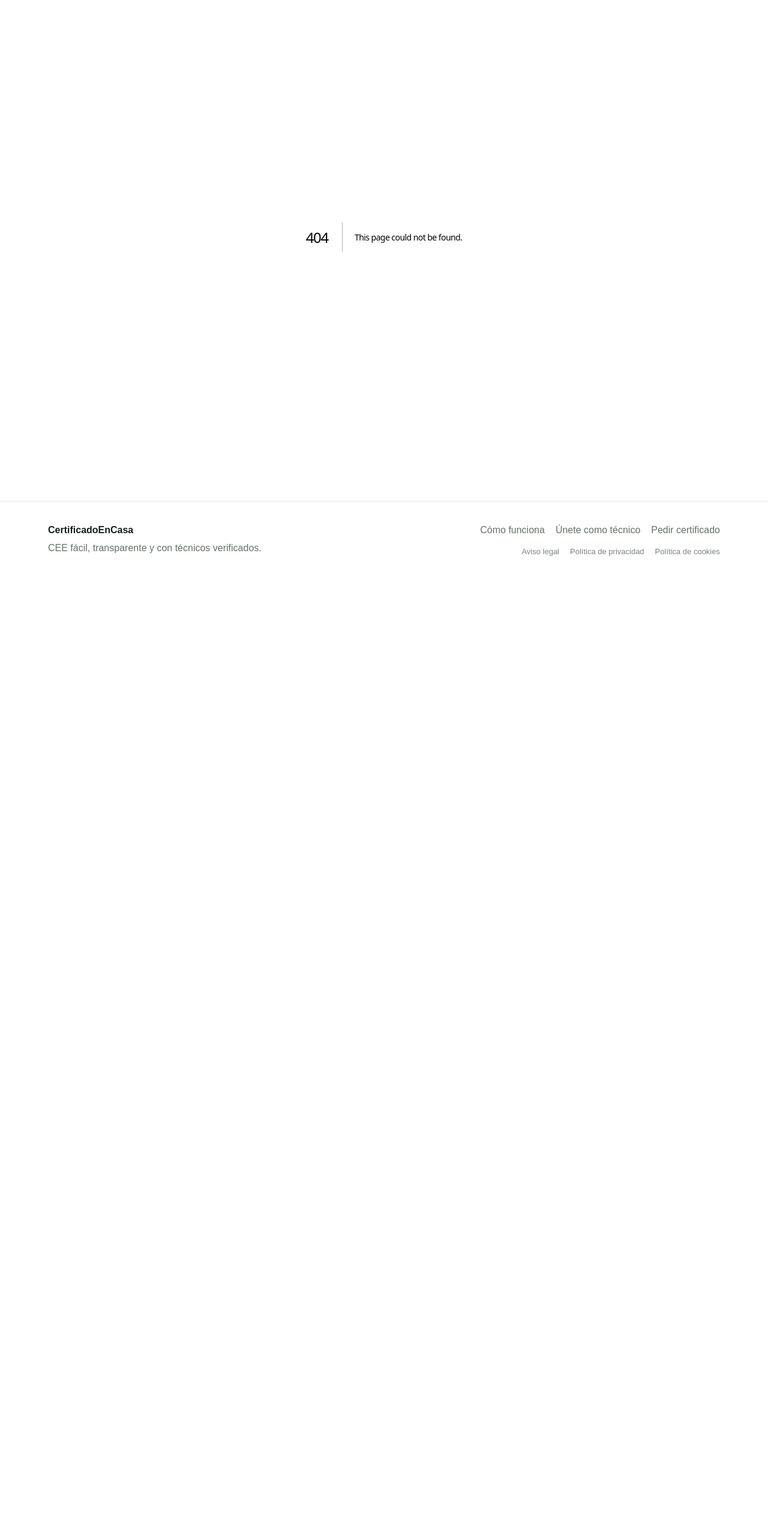
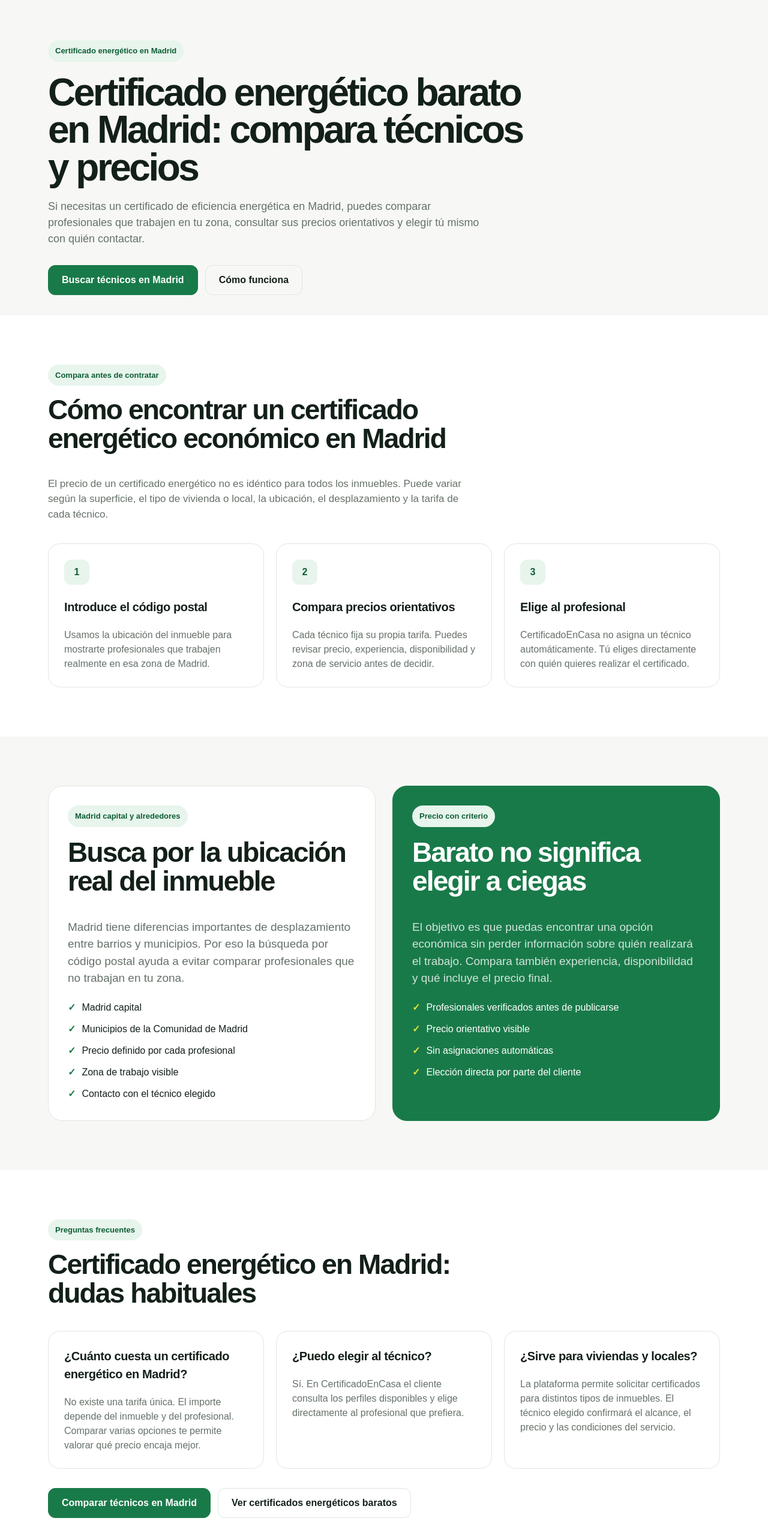
Before and after one commit to Javimenmes96/CertificadoEnCasa, a Next.js app: page /certificado-energetico-barato-madrid in a window 1280 px wide. Before the commit this address had no page. Shown: the part 80-2646 px from the top of the page at 60% size. Before the commit the page ends 1046 px from the top, so only its background shows below. Built offline with nearby package versions, Linux system fonts and the light colour scheme.

Commit message:
Añadir landing SEO de certificado energético barato en Madrid

```diff
--- /dev/null
+++ b/app/certificado-energetico-barato-madrid/page.tsx
@@ -0,0 +1,129 @@
+import type { Metadata } from "next";
+import Link from "next/link";
+
+export const metadata: Metadata = {
+  title: "Certificado energético barato en Madrid | Compara técnicos",
+  description:
+    "Compara técnicos verificados y precios orientativos para encontrar un certificado energético económico en Madrid. Tú eliges al profesional.",
+  alternates: {
+    canonical: "https://certificadoencasa.com/certificado-energetico-barato-madrid",
+  },
+  openGraph: {
+    title: "Certificado energético barato en Madrid | CertificadoEnCasa",
+    description:
+      "Busca técnicos que trabajen en Madrid, compara precios orientativos y elige directamente al profesional que prefieras.",
+    url: "https://certificadoencasa.com/certificado-energetico-barato-madrid",
+    type: "website",
+  },
+};
+
+export default function CertificadoEnergeticoBaratoMadridPage() {
+  return (
+    <>
+      <section className="page-hero">
+        <div className="container">
+          <span className="eyebrow">Certificado energético en Madrid</span>
+          <h1>Certificado energético barato en Madrid: compara técnicos y precios</h1>
+          <p className="lead">
+            Si necesitas un certificado de eficiencia energética en Madrid, puedes comparar profesionales que trabajen en tu zona, consultar sus precios orientativos y elegir tú mismo con quién contactar.
+          </p>
+          <div className="hero-actions">
+            <Link href="/tecnicos" className="button">Buscar técnicos en Madrid</Link>
+            <Link href="/como-funciona" className="button button-secondary">Cómo funciona</Link>
+          </div>
+        </div>
+      </section>
+
+      <section className="section section-white">
+        <div className="container">
+          <div className="section-heading">
+            <span className="eyebrow">Compara antes de contratar</span>
+            <h2 style={{ marginTop: 16 }}>Cómo encontrar un certificado energético económico en Madrid</h2>
+            <p>
+              El precio de un certificado energético no es idéntico para todos los inmuebles. Puede variar según la superficie, el tipo de vivienda o local, la ubicación, el desplazamiento y la tarifa de cada técnico.
+            </p>
+          </div>
+
+          <div className="grid-3">
+            <article className="card">
+              <div className="card-number">1</div>
+              <h3>Introduce el código postal</h3>
+              <p>Usamos la ubicación del inmueble para mostrarte profesionales que trabajen realmente en esa zona de Madrid.</p>
+            </article>
+            <article className="card">
+              <div className="card-number">2</div>
+              <h3>Compara precios orientativos</h3>
+              <p>Cada técnico fija su propia tarifa. Puedes revisar precio, experiencia, disponibilidad y zona de servicio antes de decidir.</p>
+            </article>
+            <article className="card">
+              <div className="card-number">3</div>
+              <h3>Elige al profesional</h3>
+              <p>CertificadoEnCasa no asigna un técnico automáticamente. Tú eliges directamente con quién quieres realizar el certificado.</p>
+            </article>
+          </div>
+        </div>
+      </section>
+
+      <section className="section">
+        <div className="container split">
+          <div className="panel">
+            <span className="eyebrow">Madrid capital y alrededores</span>
+            <h2 style={{ marginTop: 18 }}>Busca por la ubicación real del inmueble</h2>
+            <p className="lead">
+              Madrid tiene diferencias importantes de desplazamiento entre barrios y municipios. Por eso la búsqueda por código postal ayuda a evitar comparar profesionales que no trabajan en tu zona.
+            </p>
+            <ul className="check-list">
+              <li>Madrid capital</li>
+              <li>Municipios de la Comunidad de Madrid</li>
+              <li>Precio definido por cada profesional</li>
+              <li>Zona de trabajo visible</li>
+              <li>Contacto con el técnico elegido</li>
+            </ul>
+          </div>
+
+          <div className="panel highlight">
+            <span className="eyebrow">Precio con criterio</span>
+            <h2 style={{ marginTop: 18 }}>Barato no significa elegir a ciegas</h2>
+            <p className="lead">
+              El objetivo es que puedas encontrar una opción económica sin perder información sobre quién realizará el trabajo. Compara también experiencia, disponibilidad y qué incluye el precio final.
+            </p>
+            <ul className="check-list">
+              <li>Profesionales verificados antes de publicarse</li>
+              <li>Precio orientativo visible</li>
+              <li>Sin asignaciones automáticas</li>
+              <li>Elección directa por parte del cliente</li>
+            </ul>
+          </div>
+        </div>
+      </section>
+
+      <section className="section section-white">
+        <div className="container">
+          <div className="section-heading">
+            <span className="eyebrow">Preguntas frecuentes</span>
+            <h2 style={{ marginTop: 16 }}>Certificado energético en Madrid: dudas habituales</h2>
+          </div>
+          <div className="grid-3">
+            <article className="card">
+              <h3>¿Cuánto cuesta un certificado energético en Madrid?</h3>
+              <p>No existe una tarifa única. El importe depende del inmueble y del profesional. Comparar varias opciones te permite valorar qué precio encaja mejor.</p>
+            </article>
+            <article className="card">
+              <h3>¿Puedo elegir al técnico?</h3>
+              <p>Sí. En CertificadoEnCasa el cliente consulta los perfiles disponibles y elige directamente al profesional que prefiera.</p>
+            </article>
+            <article className="card">
+              <h3>¿Sirve para viviendas y locales?</h3>
+              <p>La plataforma permite solicitar certificados para distintos tipos de inmuebles. El técnico elegido confirmará el alcance, el precio y las condiciones del servicio.</p>
+            </article>
+          </div>
+
+          <div className="hero-actions" style={{ marginTop: 32 }}>
+            <Link href="/tecnicos" className="button">Comparar técnicos en Madrid</Link>
+            <Link href="/certificados-energeticos-baratos" className="button button-secondary">Ver certificados energéticos baratos</Link>
+          </div>
+        </div>
+      </section>
+    </>
+  );
+}
```
